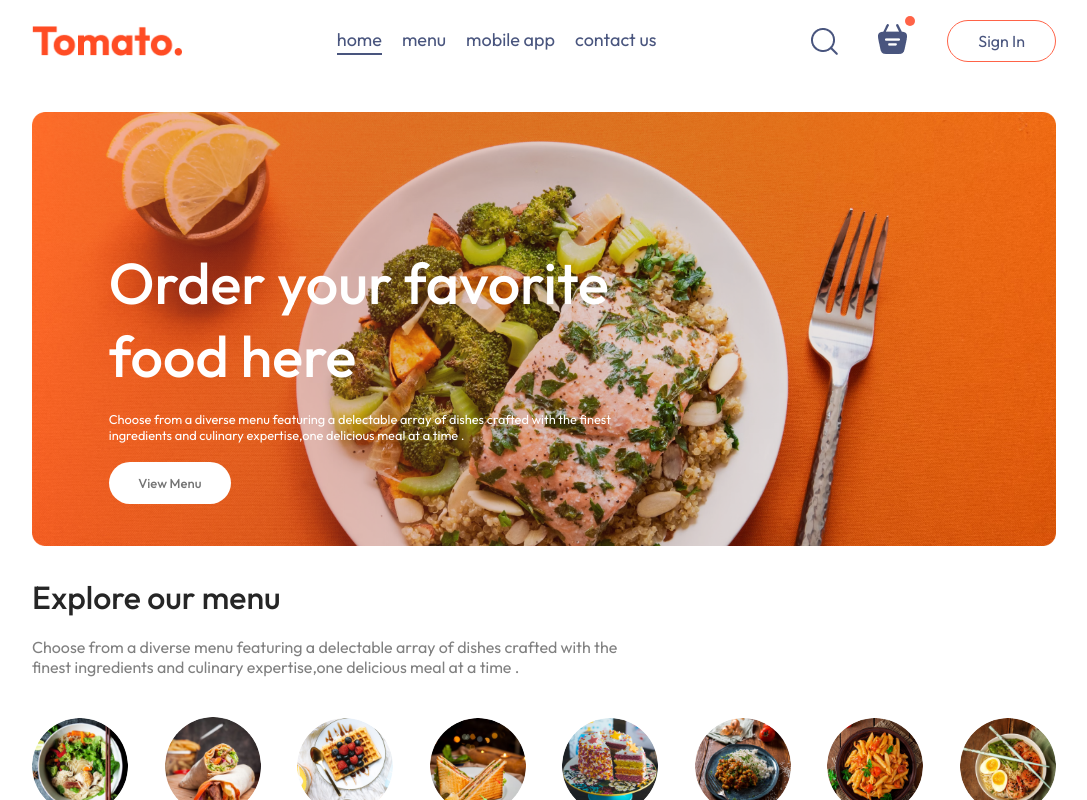
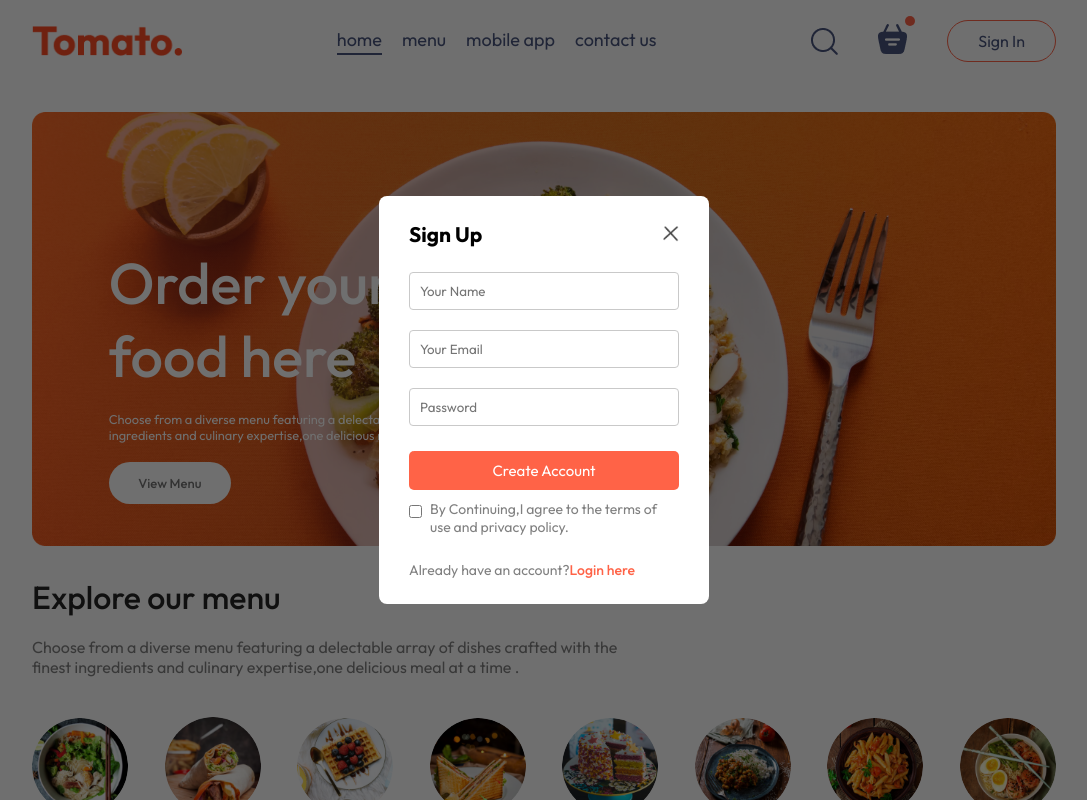
Before and after one commit to amitttt12/food-delivery-frontend, a React (Vite) app: page / in a window 1280 px wide. Both pictures are taken after a click on the button "Sign In". Shown: the top 800 px of the page, without its empty margins (96-1183 px from the left). Built offline with nearby package versions, Linux system fonts and the light colour scheme.

Commit message:
created a login/signup modal

```diff
--- a/src/App.jsx
+++ b/src/App.jsx
@@ -5,12 +5,19 @@
 import Cart from "./pages/Cart/Cart";
 import PlaceOrder from "./pages/PlaceOrder/PlaceOrder";
 import Footer from "./components/Footer/Footer";
+import { useState } from "react";
+import LoginPopup from "./components/LoginPopup/LoginPopup";
 
 const App = () => {
+  const [showLogin, setShowLogin] = useState(false)
+
   return (
     <>
+
+      {showLogin ? <LoginPopup setShowLogin={setShowLogin} /> : <></>}
+
       <div className="app">
-        <Navbar />
+        <Navbar setShowLogin={setShowLogin} />
 
         <Routes>
           <Route path="/" element={<Home />} />
--- /dev/null
+++ b/src/components/LoginPopup/LoginPopup.css
@@ -0,0 +1,74 @@
+.loginPopup {
+  position: absolute;
+  z-index: 1;
+  width: 100%;
+  height: 100%;
+  background-color: #00000090;
+  display: grid;
+}
+
+.loginPopupContainer {
+  place-self: center;
+  width: max(23vw, 330px);
+  color: #808080;
+  background-color: white;
+  display: flex;
+  flex-direction: column;
+  gap: 25px;
+  padding: 25px 30px;
+  border-radius: 8px;
+  font-size: 14px;
+  animation: fadeIn 0.5s;
+}
+
+.loginPopupTitle {
+  display: flex;
+  justify-content: space-between;
+  align-items: center;
+  color: black;
+}
+
+.loginPopupTitle img {
+  width: 16px;
+  cursor: pointer;
+}
+
+.loginPopupInput {
+  display: flex;
+  flex-direction: column;
+  gap: 20px;
+}
+
+.loginPopupInput input {
+  outline: none;
+  border: 1px solid #c9c9c9;
+  padding: 10px;
+  border-radius: 4px;
+}
+.loginPopupContainer button {
+  outline: none;
+  color: white;
+  border: none;
+  background-color: tomato;
+  border-radius: 5px;
+  padding: 10px;
+  font-size: 15px;
+  cursor: pointer;
+}
+
+.loginPopupCondition {
+  display: flex;
+  align-items: start;
+  gap: 8px;
+  margin-top: -15px;
+}
+
+.loginPopupCondition input {
+  margin-top: 5px;
+}
+
+.loginPopup p span {
+  color: tomato;
+  font-weight: 500;
+  cursor: pointer;
+}
--- /dev/null
+++ b/src/components/LoginPopup/LoginPopup.jsx
@@ -0,0 +1,37 @@
+import React from 'react'
+
+import './LoginPopup.css'
+import { useState } from 'react'
+import { assets } from '../../assets/assets'
+
+const LoginPopup = ({ setShowLogin }) => {
+    const [currentState, setCurrentState] = useState("Sign Up")
+    return (
+        <div className='loginPopup'>
+            <form className='loginPopupContainer'>
+                <div className='loginPopupTitle'>
+                    <h2>{currentState}</h2>
+
+                    <img src={assets.cross_icon} alt="cross-icon" onClick={() => { setShowLogin(false) }} />
+                </div>
+                <div className='loginPopupInput'>
+                    {currentState === "Login" ? <></> : <input type='text' placeholder='Your Name' required />}
+
+                    <input type='email' placeholder="Your Email" required />
+                    <input type='password' placeholder='Password' required />
+                </div>
+
+                <button>{currentState === "Sign Up" ? "Create Account" : "Login"}</button>
+                <div className='loginPopupCondition'>
+                    <input type='checkbox' required />
+                    <p>By Continuing,I agree to the terms of use and privacy policy.</p>
+                </div>
+                {currentState === "Login" ? <p>Create a new Account?<span onClick={() => setCurrentState("Sign Up")}>Click Here</span></p> : <p>Already have an account?<span onClick={() => setCurrentState("Login")}>Login here</span></p>}
+
+
+            </form>
+        </div>
+    )
+}
+
+export default LoginPopup
--- a/src/components/Navbar/Navbar.jsx
+++ b/src/components/Navbar/Navbar.jsx
@@ -4,7 +4,7 @@
 import { useState } from "react";
 import { Link } from "react-router-dom";
 
-const Navbar = () => {
+const Navbar = ({ setShowLogin }) => {
   const [menu, setmenu] = useState("home");
   return (
     <div className="navbar">
@@ -49,7 +49,7 @@
           <img src={assets.basket_icon} alt="basket-icon" />
           <div className="dot"></div>
         </div>
-        <button>Sign In</button>
+        <button onClick={() => { setShowLogin(true) }}>Sign In</button>
       </div>
     </div>
   );
```
